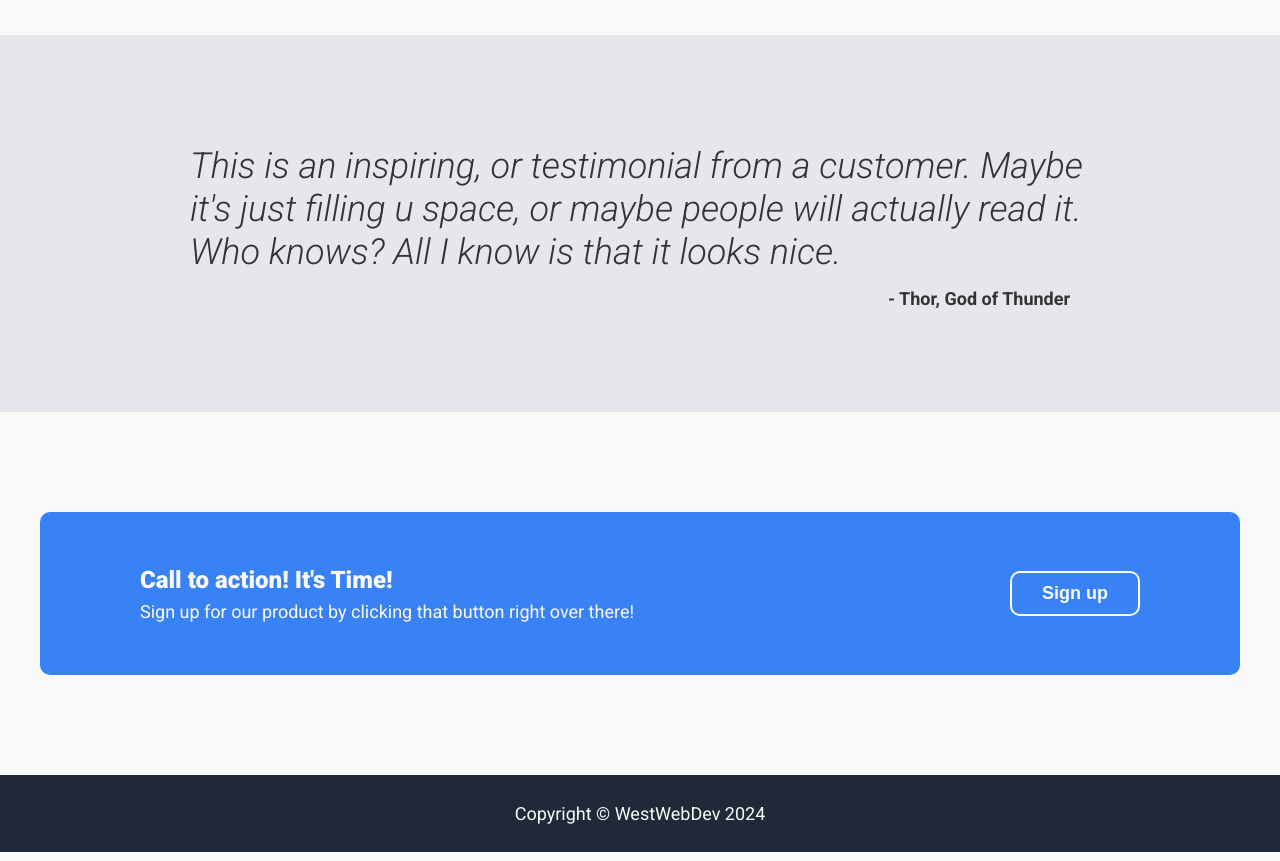
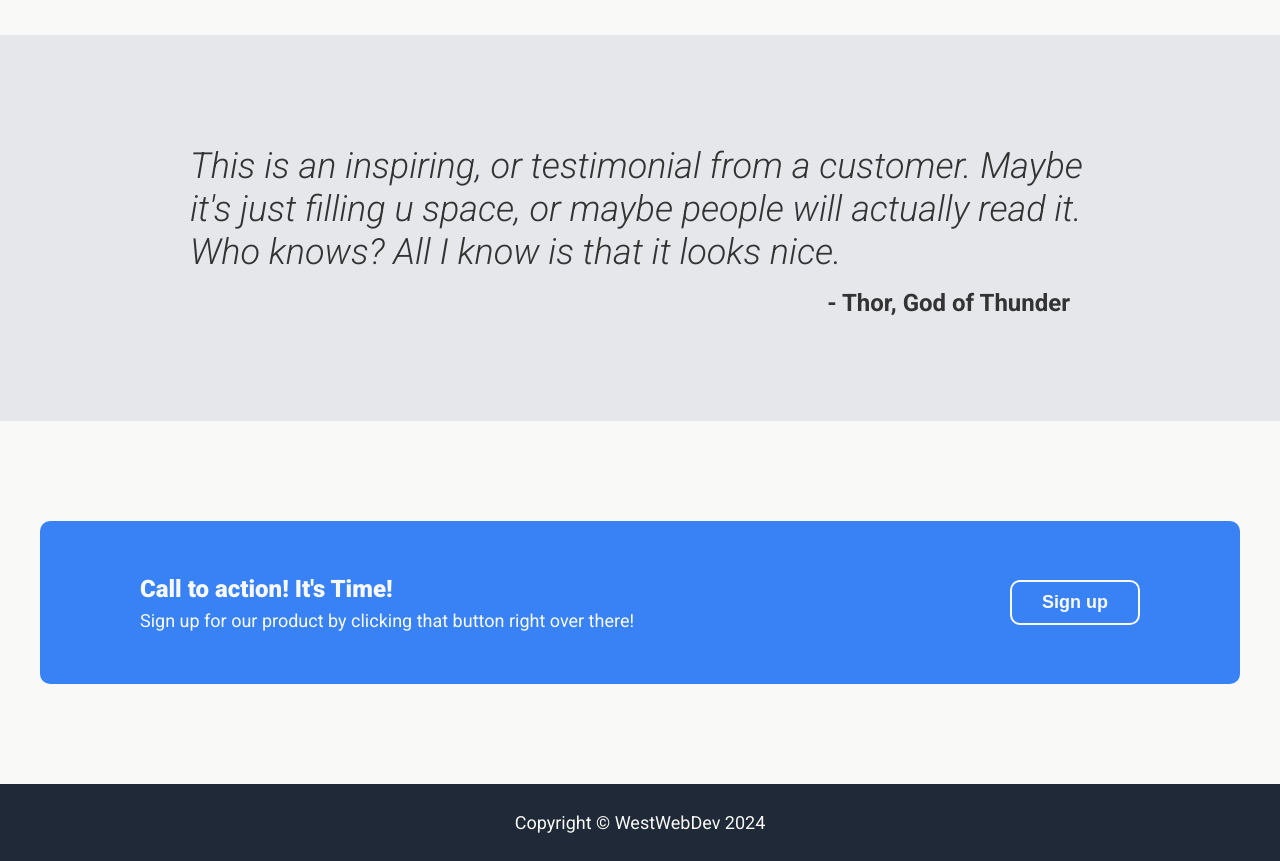
Before and after one commit to Ewest80/landing-page, a plain HTML site: page index.html in a window 1280 px wide. Shown: the part 980-1841 px from the top of the page. Drawn offline with Linux system fonts and the light colour scheme.

Commit message:
Adjust Quote layout and CTA spacing

```diff
--- a/css/styles.css
+++ b/css/styles.css
@@ -136,6 +136,11 @@ body {
   padding: 100px 0;
 }
 
+.quote .container-sm {
+  display: flex;
+  flex-direction: column;
+}
+
 .quote .quote-text {
   font-size: 36px;
   font-weight: 300;
@@ -145,10 +150,10 @@ body {
 }
 
 .quote .quote-author {
-  font-size: 18px;
+  font-size: 24px;
   font-weight: 700;
-  text-align: right;
   margin-right: 50px;
+  align-self: flex-end;
 }
 
 /** Call to action classes **/
@@ -160,6 +165,7 @@ body {
   display: flex;
   justify-content: space-between;
   align-items: center;
+  gap: 20px;
   background-color: var(--cta-color);
   padding: 50px 100px;
   border-radius: 10px;
```
